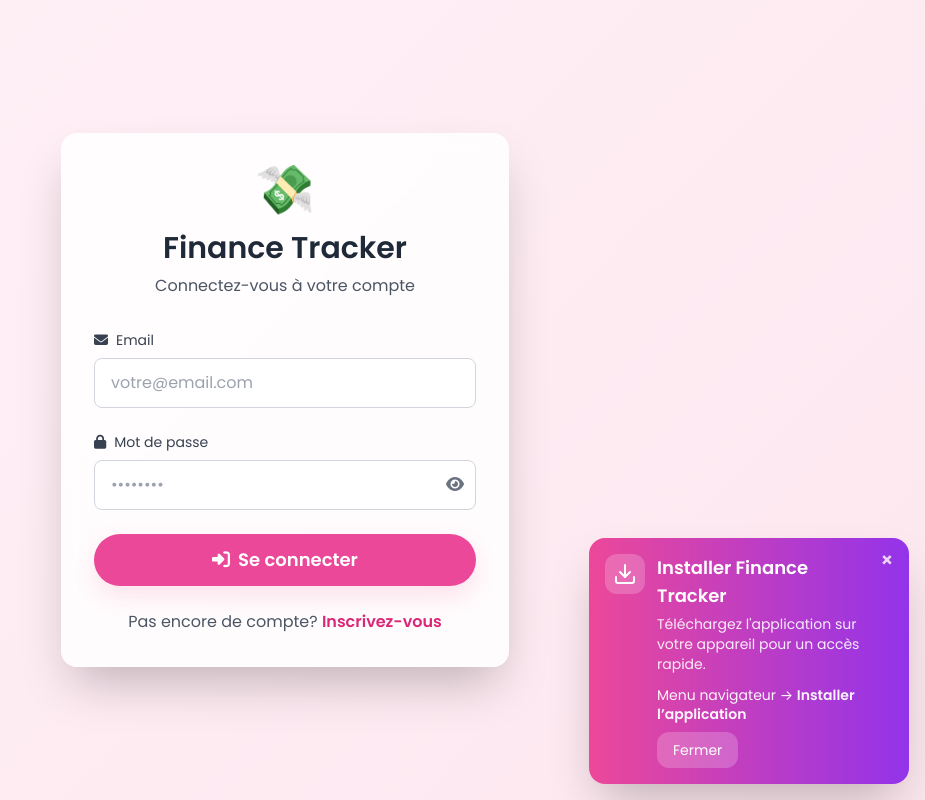
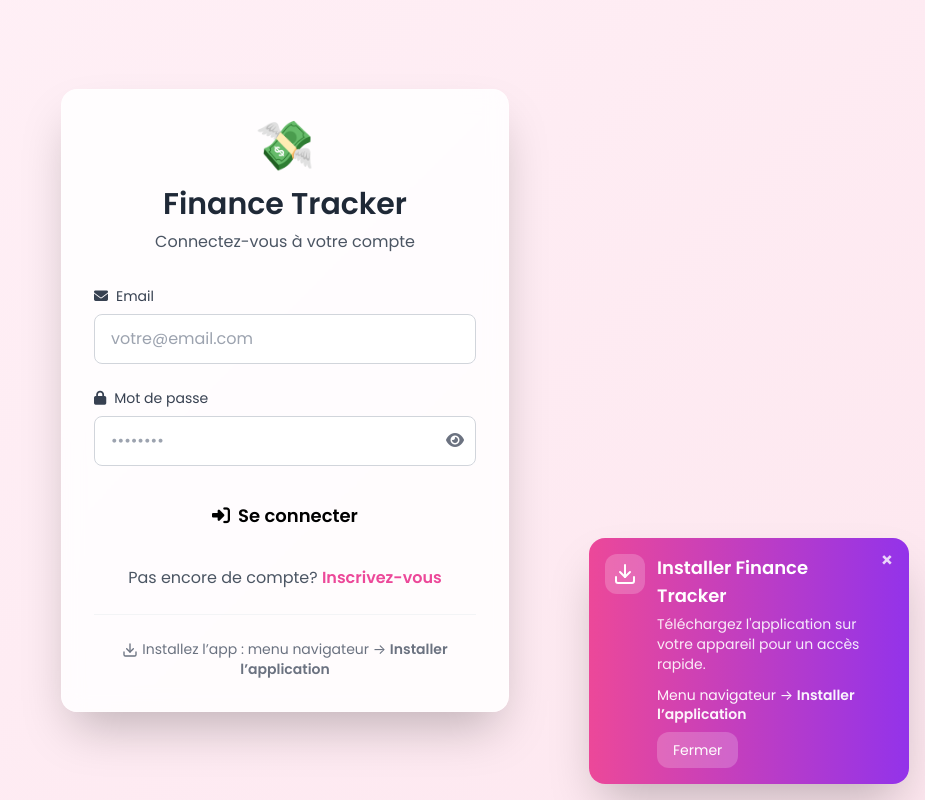
Before and after one commit to anne-gaelle-bernard/finance-, a React (Vite) app in the folder frontend/: page /login in a window 1280 px wide. Shown: the whole page, without its empty margins (355-1280 px from the left). Built offline with nearby package versions, Linux system fonts and the light colour scheme; no server answers.

Commit message:
Add download install button to Login page

```diff
--- a/frontend/src/pages/Login.jsx
+++ b/frontend/src/pages/Login.jsx
@@ -1,6 +1,7 @@
-import { useState } from 'react'
+import { useState, useEffect } from 'react'
 import { Link } from 'react-router-dom'
 import { useAuth } from '../contexts/AuthContext'
+import { Download } from 'lucide-react'
 
 const Login = () => {
   const [email, setEmail] = useState('')
@@ -8,16 +9,42 @@ const Login = () => {
   const [showPassword, setShowPassword] = useState(false)
   const [message, setMessage] = useState({ type: '', text: '' })
   const { login } = useAuth()
+  const [deferredPrompt, setDeferredPrompt] = useState(null)
+  const [isInstalled, setIsInstalled] = useState(false)
+
+  useEffect(() => {
+    const alreadyInstalled =
+      window.matchMedia?.('(display-mode: standalone)')?.matches ||
+      window.navigator?.standalone === true
+    if (alreadyInstalled) setIsInstalled(true)
+
+    const handler = (e) => {
+      e.preventDefault()
+      setDeferredPrompt(e)
+    }
+    window.addEventListener('beforeinstallprompt', handler)
+    window.addEventListener('appinstalled', () => setIsInstalled(true))
+    return () => window.removeEventListener('beforeinstallprompt', handler)
+  }, [])
+
+  const handleInstall = async () => {
+    if (!deferredPrompt) return
+    deferredPrompt.prompt()
+    const { outcome } = await deferredPrompt.userChoice
+    if (outcome === 'accepted') setIsInstalled(true)
+    setDeferredPrompt(null)
+  }
 
   const handleSubmit = async (e) => {
     e.preventDefault()
     setMessage({ type: '', text: '' })
     const result = await login(email, password)
-
     if (!result.success) {
       setMessage({ type: 'error', text: result.message })
     }
   }
+
+  const isIOS = /iphone|ipad|ipod/i.test(window.navigator.userAgent)
 
   return (
     <div className="min-h-screen flex items-center justify-center p-3 sm:p-4">
@@ -69,28 +96,49 @@ const Login = () => {
                 onClick={() => setShowPassword(!showPassword)}
                 className="absolute right-3 top-1/2 transform -translate-y-1/2 text-gray-500 hover:text-gray-700"
               >
-                <i className={`fas fa-eye${showPassword ? '-slash' : ''}`}></i>
+                <i className={`fas ${showPassword ? 'fa-eye-slash' : 'fa-eye'}`}></i>
               </button>
             </div>
           </div>
 
           <button
             type="submit"
-            className="w-full btn py-3 text-lg"
+            className="w-full btn-primary py-3 rounded-lg font-semibold text-lg"
           >
-            <i className="fas fa-sign-in-alt mr-2"></i>
-            Se connecter
+            <i className="fas fa-sign-in-alt mr-2"></i>Se connecter
           </button>
         </form>
 
-        <div className="mt-6 text-center">
-          <p className="text-gray-600">
-            Pas encore de compte?{' '}
-            <Link to="/register" className="text-pink-600 hover:text-pink-700 font-semibold">
-              Inscrivez-vous
-            </Link>
-          </p>
-        </div>
+        <p className="text-center text-gray-600 mt-6">
+          Pas encore de compte?{' '}
+          <Link to="/register" className="text-pink-500 font-semibold hover:text-pink-700">
+            Inscrivez-vous
+          </Link>
+        </p>
+
+        {!isInstalled && (
+          <div className="mt-6 pt-6 border-t border-gray-100">
+            {deferredPrompt ? (
+              <button
+                onClick={handleInstall}
+                className="w-full flex items-center justify-center gap-2 bg-gradient-to-r from-pink-500 to-purple-600 text-white py-3 rounded-xl font-semibold hover:opacity-90 transition-opacity shadow-lg"
+              >
+                <Download className="w-5 h-5" />
+                Télécharger l’application
+              </button>
+            ) : isIOS ? (
+              <div className="text-center text-sm text-gray-500">
+                <Download className="w-4 h-4 inline mr-1" />
+                Sur iPhone : <strong>Partager</strong> → <strong>Ajouter à l’écran d’accueil</strong>
+              </div>
+            ) : (
+              <div className="text-center text-sm text-gray-500">
+                <Download className="w-4 h-4 inline mr-1" />
+                Installez l’app : menu navigateur → <strong>Installer l’application</strong>
+              </div>
+            )}
+          </div>
+        )}
       </div>
     </div>
   )
```
